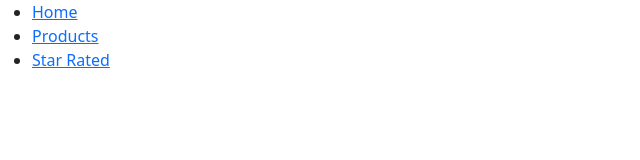
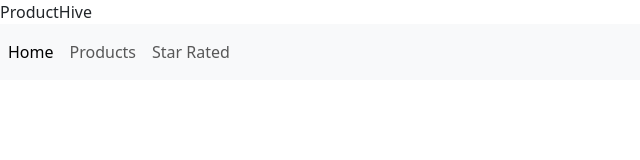
Before and after one commit to AKM7622/ProductHive, a website: page index.html in a window 1280 px wide. Shown: the whole page, without its empty margins (0-640 px from the left). Drawn offline with nearby package versions, Linux system fonts and the light colour scheme.

Commit message:
Added details.html

```diff
--- a/index.html
+++ b/index.html
@@ -4,17 +4,19 @@
 <head>
   <meta charset="UTF-8">
   <meta name="viewport" content="width=device-width" initial-scale="1.0">
-  <link href="https://cdn.jsdelivr.net/npm/bootstrap@5.3.8/dist/css/bootstrap.min.css" rel="stylesheet" integrity="sha384-sRIl4kxILFvY47J16cr9ZwB07vP4J8+LH7qKQnuqkuIAvNWLzeN8tE5YBujZqJLB" crossorigin="anonymous">
+  <link href="https://cdn.jsdelivr.net/npm/bootstrap@5.3.8/dist/css/bootstrap.min.css" rel="stylesheet"
+    integrity="sha384-sRIl4kxILFvY47J16cr9ZwB07vP4J8+LH7qKQnuqkuIAvNWLzeN8tE5YBujZqJLB" crossorigin="anonymous">
   <title>ProductHive | Home</title>
 </head>
 
 <body>
   <header>
-    <nav>
-      <ul>
-        <li><a href="index.html">Home</a></li>
-        <li><a href="products.html">Products</a></li>
-        <li><a href="star-rated.html">Star Rated</a></li>
+    <a href="index.html" class="navbar-brand">ProductHive</a>
+    <nav class="navbar navbar-expand-lg bg-body-tertiary">
+      <ul class="navbar-nav me-auto mb-2 mb-lg-0">
+        <li class="nav-item"><a href="index.html" class="nav-link active">Home</a></li>
+        <li class="nav-item"><a href="products.html" class="nav-link">Products</a></li>
+        <li class="nav-item"><a href="star-rated.html" class="nav-link">Star Rated</a></li>
       </ul>
     </nav>
   </header>
```
Also changed, not shown: products.html (+8 -6 lines), star-rated.html (+8 -6 lines), details.html (added).
